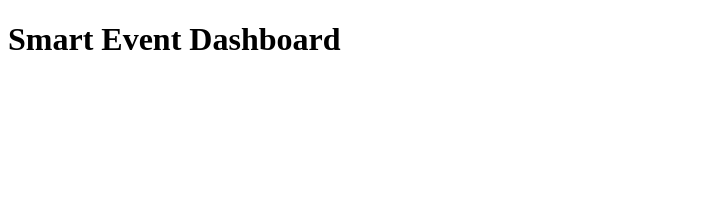
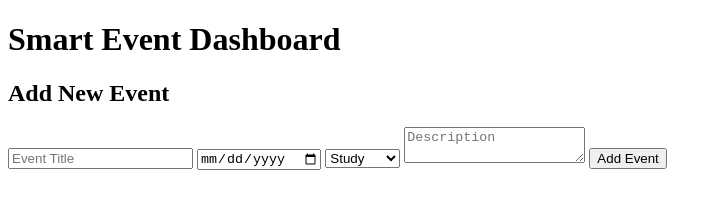
Before and after one commit to kaushikanshu0108-pixel/Smart-event-dashboard, a plain HTML site: page index.html in a window 1280 px wide. Shown: the whole page, without its empty margins (0-722 px from the left). Drawn offline with Linux system fonts and the light colour scheme.

Commit message:
Created event creation form UI

```diff
--- a/index.html
+++ b/index.html
@@ -9,6 +9,25 @@
 
 <h1>Smart Event Dashboard</h1>
 
+<div class="form-section">
+    <h2>Add New Event</h2>
+
+    <input type="text" id="title" placeholder="Event Title">
+    <input type="date" id="date">
+
+    <select id="category">
+        <option>Study</option>
+        <option>Sports</option>
+        <option>Personal</option>
+    </select>
+
+    <textarea id="description" placeholder="Description"></textarea>
+
+    <button id="addEvent">Add Event</button>
+</div>
+
+<div id="eventsContainer"></div>
+
 <script src="script.js"></script>
 </body>
 </html>
```
